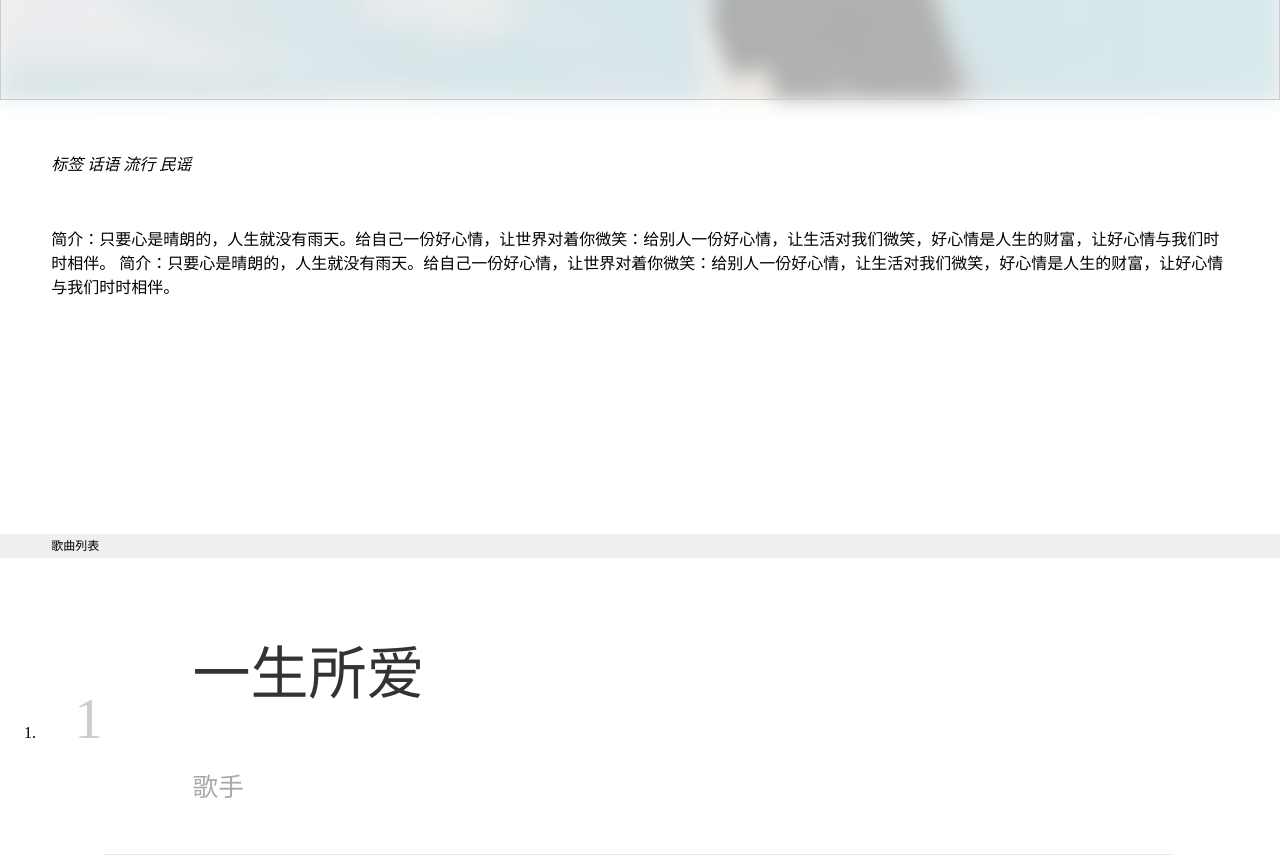
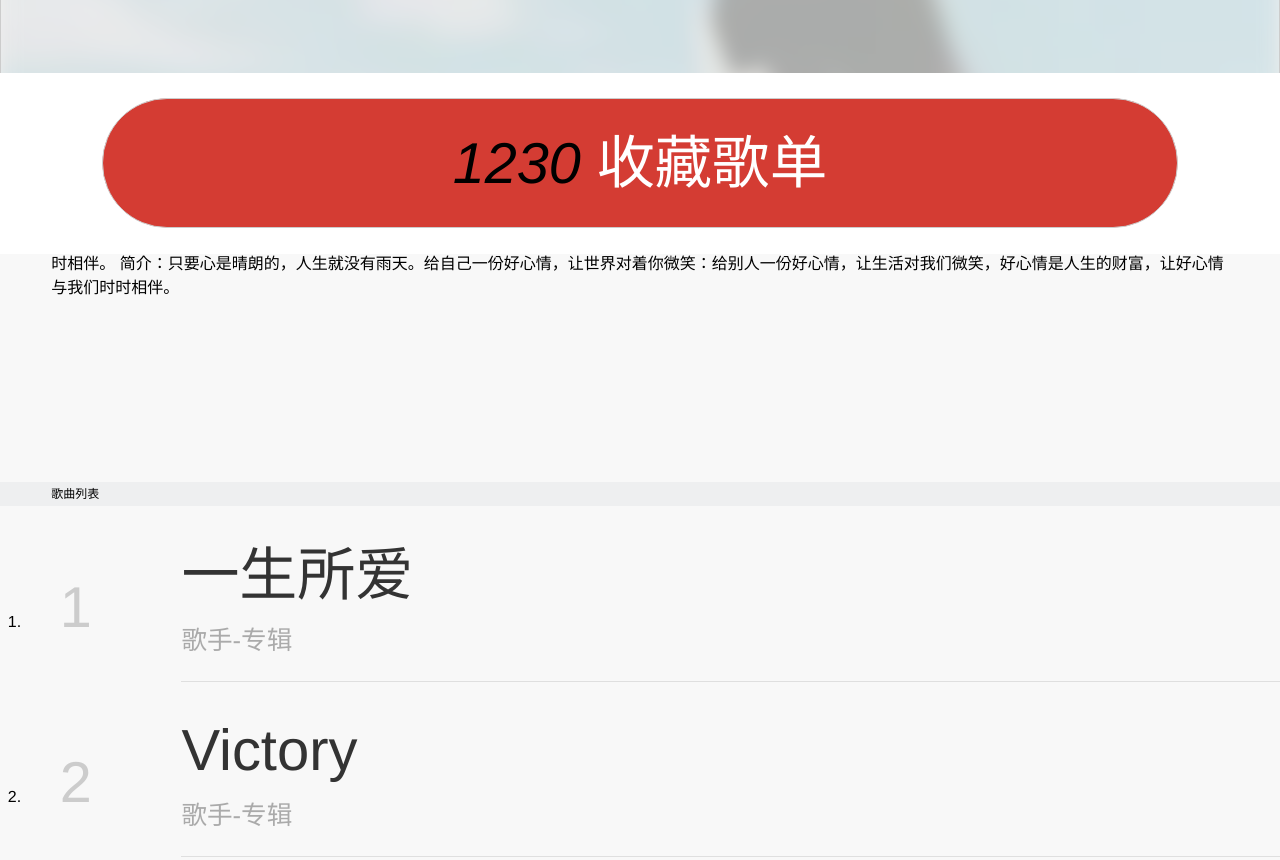
Before and after one commit to HE77XTL/NetEaseMusic, a website: page src/song_list.html in a window 1280 px wide. Shown: the part 546-1406 px from the top of the page. Drawn offline with nearby package versions, Linux system fonts and the light colour scheme.

Commit message:
songlist-css

```diff
--- a/src/js/song_list.js
+++ b/src/js/song_list.js
@@ -11,7 +11,7 @@ $(()=>{
 						<span>${index + 1}</span>
 						<div class="detail">
 							<h2>${value.name}</h2>
-							<p>歌手</p>
+							<p>歌手-专辑</p>
 						</div>
 						<svg class="playcircle">
 							<use xlink:href="#icon-playcircle"></use>
--- a/src/song_list.html
+++ b/src/song_list.html
@@ -4,9 +4,11 @@
 	<meta charset="UTF-8">
 	<meta name="viewport" content="width=device-width, user-scalable=no, initial-scale=1.0, maximum-scale=1.0, minimum-scale=1.0">
 	<title>推荐歌单</title>
+	<link rel="stylesheet" href="./vendors/loaders.min.css">
 	<link rel="stylesheet" href="./style/song_list.css">
 </head>
 <body>
+<div class="layout">
 	<div class="song_list_wrap">
 		<section class="list_head">
 			<div class="bg"></div>
@@ -40,8 +42,17 @@
 			</div>
 		</div>
 	</div>
+	<div class="collectIcon">
+		<div>
+			<i>1230</i>
+			<a href="#">收藏歌单</a>
+		</div>
+	</div>
+</div>
+
 	<script src="https://apps.bdimg.com/libs/jquery/2.1.4/jquery.min.js"></script>
-	<script src='//at.alicdn.com/t/font_603576_wkqgnks1l1c680k9.js'></script>
+	<script src="./vendors/av-min.js"></script>
+	<script src="//at.alicdn.com/t/font_603576_2y6klew64xojq0k9.js"></script>
 	<script src="./js/song_list.js"></script>
 </body>
 </html>
--- a/src/style/song_list.css
+++ b/src/style/song_list.css
@@ -1,6 +1,16 @@
+*{
+	margin: 0;
+	padding: 0;
+	box-sizing: border-box;
+    font-family: Helvetica, sans-serif;
+}
+
 body {
 	padding: 0;
 	margin: 0;
+	background: #f8f8f8;
+}
+.layout {
 }
 .song_list_wrap {
 
@@ -71,7 +81,7 @@ body {
 }
 
 .list_detail {
-
+	overflow-x: hidden;
 }
 
 .list_detail h4 {
@@ -83,7 +93,10 @@ body {
 	font-weight: normal;
 }
 
-
+.hot-cont ol {
+	padding-left: 2vw;
+	padding-right: 2vw;
+}
 
 .hot-cont li>a{
 	padding: 0 2.67vw;
@@ -125,9 +138,9 @@ body {
 .hot-cont li>a .detail::after{
 	content: '';
 	position: absolute;
-	left: 0;
+	left: 7vw;
 	bottom: 0;
-	width: 100%;
+	width: 108%;
 	border-bottom: 1px solid rgba(0,0,0,.1);
 }
 .hot-cont li>a svg{
@@ -135,3 +148,27 @@ body {
 	height: 5.87vw;
 	fill: #aaa;
 }
+
+
+
+.collectIcon {
+	position: fixed;
+	bottom: 0;
+	text-align: center;
+	width: 100vw;
+    padding: 2vw;
+    background: #fff;
+}
+.collectIcon > div {
+	border: 1px solid #ccc;
+	border-radius: 7vw;
+	width: 84vw;
+	margin: 0 auto;
+	background: #d43c33;
+	font-size: 4.5vw;
+	line-height: 10vw;
+}
+.collectIcon a {
+	text-decoration: none;
+	color: #fff;
+}
```
